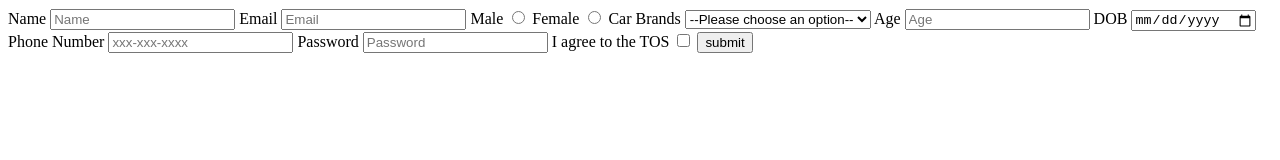
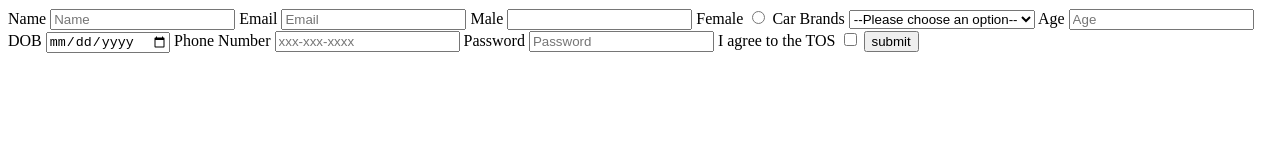
Before and after one commit to acciojob/signup-form-car-Mayank17-stack, a website: page main.html in a window 1280 px wide. Drawn offline with Linux system fonts and the light colour scheme.

Commit message:
created a submission

```diff
--- a/main.html
+++ b/main.html
@@ -18,7 +18,7 @@
 		<input type="Email" id="email" placeholder="Email" required>
 
 		<label for="gender_m">Male</label>
-		 <input type="radio" name="gender" id="gender_m" required>
+		 <input type="radi" name="gender" id="gender_m" required>
 
 
 		<label for="gender_f">Female</label>
```
